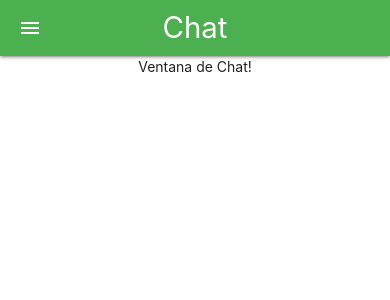
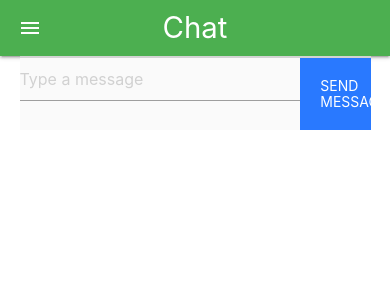
Before and after one commit to mariano-farace/chat-test, a React (Create React App) app in the folder client/: page /chat/1/1 in a window 390 px wide. Shown: the top 300 px of the page. Built offline with nearby package versions, Linux system fonts and the light colour scheme.

Commit message:
First Chat commit

```diff
--- a/client/package.json
+++ b/client/package.json
@@ -10,6 +10,7 @@
     "react-dom": "^17.0.2",
     "react-router-dom": "^6.2.1",
     "react-scripts": "5.0.0",
+    "react-scroll-to-bottom": "^4.2.0",
     "socket.io-client": "^4.4.1",
     "web-vitals": "^2.1.3"
   },
--- /dev/null
+++ b/client/src/components/chat/Chat.css
@@ -0,0 +1,37 @@
+.outerContainer {
+  display: flex;
+  justify-content: center;
+  align-items: center;
+  height: 100vh;
+  background-color: #5a5858;
+}
+
+.container {
+  box-shadow: 0 4px 8px 0 rgba(0, 0, 0, 0.2), 0 6px 20px 0 rgba(0, 0, 0, 0.19);
+
+  display: flex;
+  flex-direction: column;
+  justify-content: space-between;
+  background: #ffffff;
+
+  border-radius: 8px;
+  height: 70%;
+  width: 65%;
+}
+
+@media (min-width: 320px) and (max-width: 480px) {
+  .outerContainer {
+    height: 100%;
+  }
+
+  .container {
+    width: 100%;
+    height: 100%;
+  }
+}
+
+@media (min-width: 480px) and (max-width: 1200px) {
+  .container {
+    width: 60%;
+  }
+}
--- a/client/src/components/chat/Chat.js
+++ b/client/src/components/chat/Chat.js
@@ -1,7 +1,20 @@
-import React from "react"
+import React, { useContext, useEffect, useState } from "react"
+
+import { UserContext } from "../../UserContext"
+import Input from "./Input"
+import Messages from "./Messages"
 
 function Chat() {
-  return <div>Ventana de Chat!</div>
+  const [message, setMessage] = useState("")
+
+  return (
+    <div className="outerContainer">
+      <div className="container">
+        {/* <Messages /> */}
+        <Input message={message} setMessage={setMessage} />
+      </div>
+    </div>
+  )
 }
 
 export default Chat
--- /dev/null
+++ b/client/src/components/chat/Input.css
@@ -0,0 +1,30 @@
+.form {
+  display: flex;
+  border-top: 2px solid #d3d3d3;
+  background-color: #fafafa;
+}
+
+.input {
+  border: none;
+  border-radius: 0;
+  padding: 5%;
+  width: 80%;
+  font-size: 1.2em;
+}
+
+input:focus,
+textarea:focus,
+select:focus {
+  outline: none;
+}
+
+.sendButton {
+  color: #fff !important;
+  text-transform: uppercase;
+  text-decoration: none;
+  background: #2979ff;
+  padding: 20px;
+  display: inline-block;
+  border: none;
+  width: 20%;
+}
--- /dev/null
+++ b/client/src/components/chat/Input.js
@@ -0,0 +1,19 @@
+import React from "react"
+import "./Input.css"
+
+function Input({ message, setMessage }) {
+  return (
+    <form className="form">
+      <input
+        type="text"
+        className="input"
+        placeholder="Type a message"
+        value={message}
+        onChange={(e) => setMessage(e.target.value)}
+      />
+      <button className="sendButton">Send Message</button>
+    </form>
+  )
+}
+
+export default Input
--- /dev/null
+++ b/client/src/components/chat/Messages.css
@@ -0,0 +1,5 @@
+.messages {
+  padding: 5% 0;
+  overflow: auto;
+  flex: auto;
+}
--- /dev/null
+++ b/client/src/components/chat/Messages.js
@@ -0,0 +1,16 @@
+import React from "react"
+import STB from "react-scroll-to-bottom"
+import SingleMessage from "./SingleMessage"
+import "./Messages.css"
+
+function Messages({ messages, user_id }) {
+  return (
+    <STB className="messages">
+      {messages.map((message) => (
+        <SingleMessage />
+      ))}
+    </STB>
+  )
+}
+
+export default Messages
--- /dev/null
+++ b/client/src/components/chat/SingleMessage.css
@@ -0,0 +1,122 @@
+.opponent {
+  font-size: 1rem;
+  position: relative;
+  display: inline-block;
+  padding: 1.5rem;
+  background: #00cc99;
+  color: #f6f6f6;
+  -webkit-animation: bounce-in 1s 1;
+  animation: bounce-in 1s 1;
+  -webkit-transform-origin: left bottom;
+  transform-origin: left bottom;
+}
+.opponent:after {
+  top: 88%;
+  left: 0;
+  position: absolute;
+  content: "";
+  border: 1.5rem solid;
+  border-color: #00cc99 transparent transparent #00cc99;
+}
+
+.sentbyme {
+  font-size: 1rem;
+  position: relative;
+  display: inline-block;
+  padding: 1.5rem;
+  background: #ff5154;
+  color: #f6f6f6;
+  -webkit-animation: bounce-in 1s 1;
+  animation: bounce-in 1s 1;
+
+  -webkit-transform-origin: right top;
+  transform-origin: right top;
+}
+.sentbyme:after {
+  top: -35%;
+  left: auto;
+  position: absolute;
+  content: "";
+  border: 1.5rem solid;
+  border-color: transparent #ff5154 #ff5154 transparent;
+
+  right: 0;
+}
+
+@-webkit-keyframes bounce-in {
+  from,
+  20%,
+  40%,
+  60%,
+  80%,
+  to {
+    -webkit-animation-timing-function: cubic-bezier(0.215, 0.61, 0.355, 1);
+    animation-timing-function: cubic-bezier(0.215, 0.61, 0.355, 1);
+  }
+  0% {
+    opacity: 0;
+    -webkit-transform: scale3d(0.3, 0.3, 0.3);
+    transform: scale3d(0.3, 0.3, 0.3);
+  }
+  30% {
+    -webkit-transform: scale3d(1.1, 1.1, 1.1);
+    transform: scale3d(1.1, 1.1, 1.1);
+  }
+  60% {
+    -webkit-transform: scale3d(0.9, 0.9, 0.9);
+    transform: scale3d(0.9, 0.9, 0.9);
+  }
+  70% {
+    opacity: 1;
+    -webkit-transform: scale3d(1.03, 1.03, 1.03);
+    transform: scale3d(1.03, 1.03, 1.03);
+  }
+  80% {
+    -webkit-transform: scale3d(0.97, 0.97, 0.97);
+    transform: scale3d(0.97, 0.97, 0.97);
+  }
+  to {
+    opacity: 1;
+    -webkit-transform: scale3d(1, 1, 1);
+    transform: scale3d(1, 1, 1);
+  }
+}
+
+@keyframes bounce-in {
+  from,
+  20%,
+  40%,
+  60%,
+  80%,
+  to {
+    -webkit-animation-timing-function: cubic-bezier(0.215, 0.61, 0.355, 1);
+    animation-timing-function: cubic-bezier(0.215, 0.61, 0.355, 1);
+  }
+  0% {
+    opacity: 0;
+    -webkit-transform: scale3d(0.3, 0.3, 0.3);
+    transform: scale3d(0.3, 0.3, 0.3);
+  }
+  30% {
+    -webkit-transform: scale3d(1.1, 1.1, 1.1);
+    transform: scale3d(1.1, 1.1, 1.1);
+  }
+  60% {
+    -webkit-transform: scale3d(0.9, 0.9, 0.9);
+    transform: scale3d(0.9, 0.9, 0.9);
+  }
+  70% {
+    opacity: 1;
+    -webkit-transform: scale3d(1.03, 1.03, 1.03);
+    transform: scale3d(1.03, 1.03, 1.03);
+  }
+  80% {
+    -webkit-transform: scale3d(0.97, 0.97, 0.97);
+    transform: scale3d(0.97, 0.97, 0.97);
+  }
+  to {
+    opacity: 1;
+    -webkit-transform: scale3d(1, 1, 1);
+    transform: scale3d(1, 1, 1);
+  }
+}
--- /dev/null
+++ b/client/src/components/chat/SingleMessage.js
@@ -0,0 +1,8 @@
+import React from "react"
+import "./SingleMessage.css"
+
+function SingleMessage() {
+  return <div>Message</div>
+}
+
+export default SingleMessage
```
Also changed, not shown: 1 other file (tests, documents, lock files or other folders).
